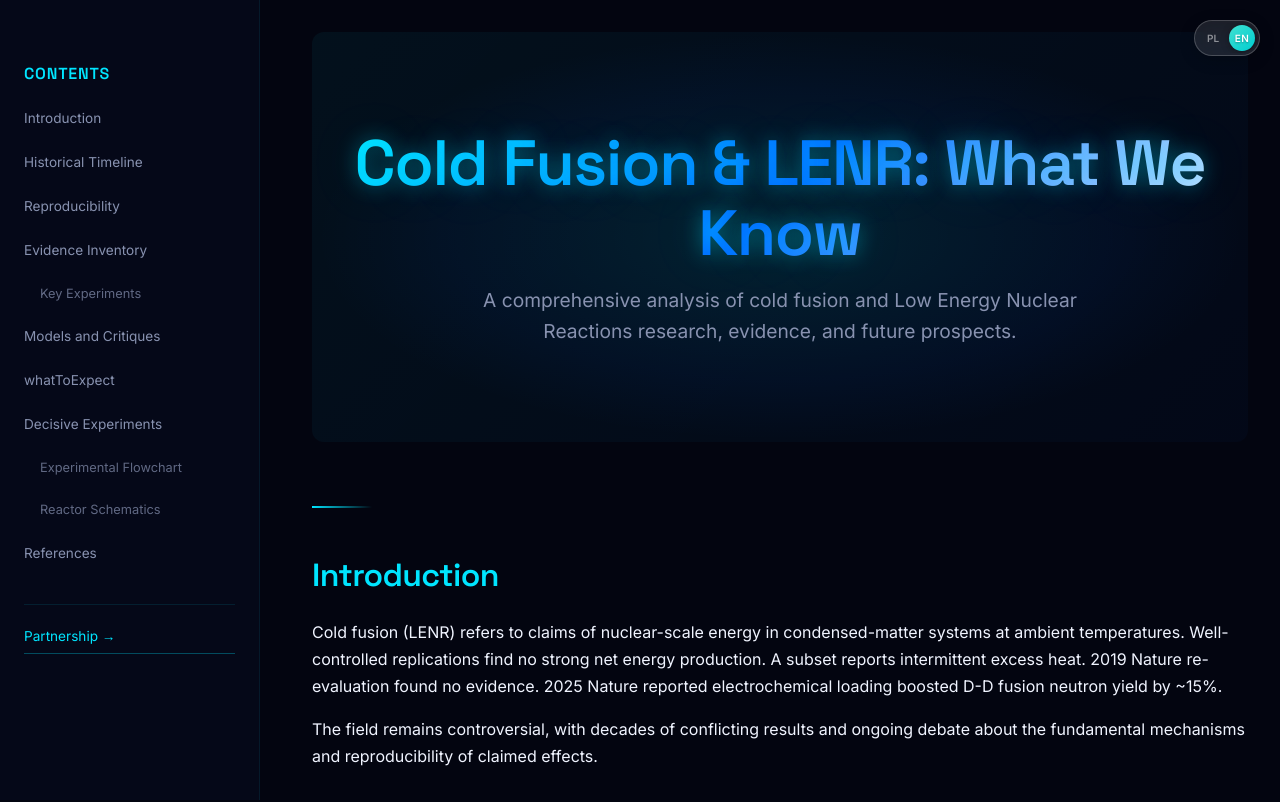
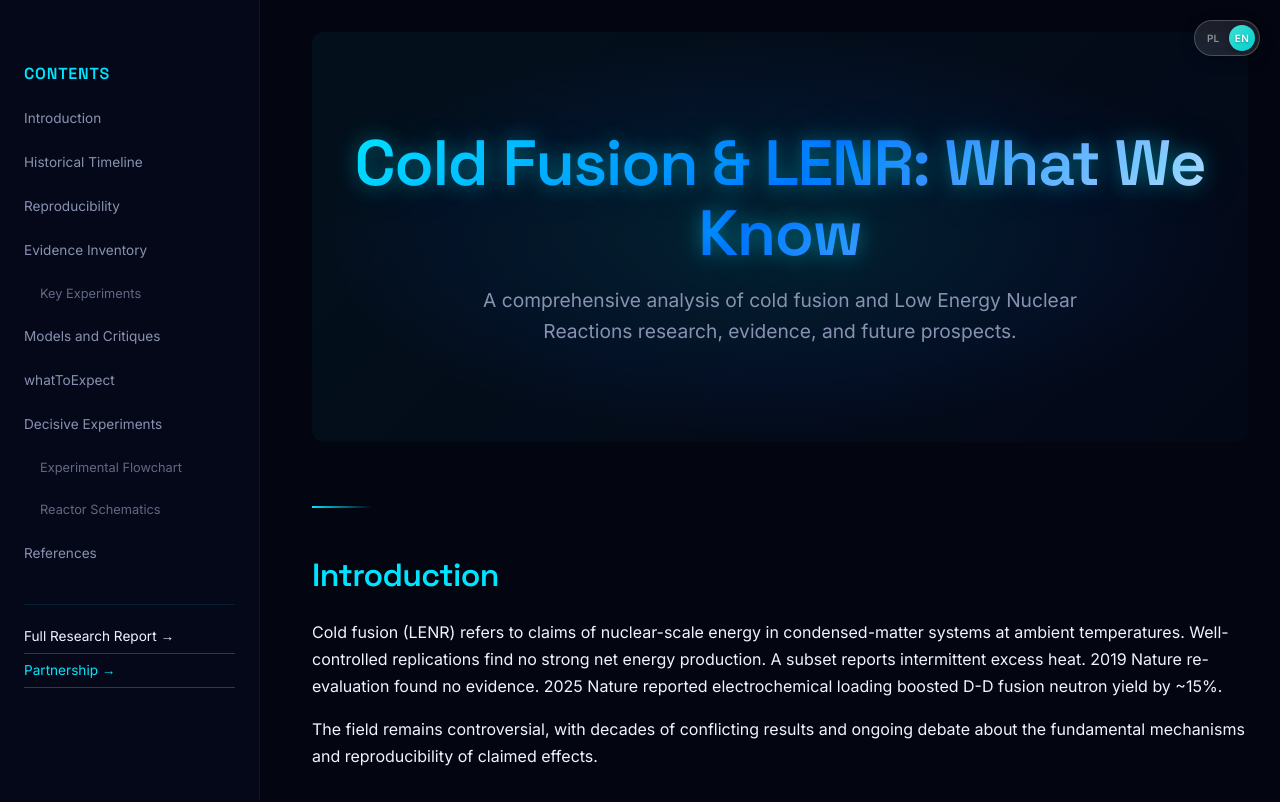
Before and after one commit to Xfaang/cold-fusion, a React (Vite) app: page / in a window 1280 px wide. Shown: the top 802 px of the page. Built offline with nearby package versions, Linux system fonts and the light colour scheme.

Commit message:
add full research link to sidebar

```diff
--- a/src/components/CTA.css
+++ b/src/components/CTA.css
@@ -54,6 +54,26 @@
   box-shadow: 0 0 50px rgba(0, 229, 255, 0.4);
 }
 
+.cta-button-secondary {
+  background: transparent;
+  color: #00e5ff;
+  border: 1px solid rgba(0, 229, 255, 0.4);
+  margin-left: 1rem;
+  box-shadow: none;
+}
+
+.cta-button-secondary:hover {
+  background: rgba(0, 229, 255, 0.1);
+  box-shadow: 0 0 30px rgba(0, 229, 255, 0.2);
+}
+
+@media (max-width: 768px) {
+  .cta-button-secondary {
+    margin-left: 0;
+    margin-top: 1rem;
+  }
+}
+
 .cta-contact {
   margin-top: 2rem;
   display: flex;
--- a/src/components/CTA.tsx
+++ b/src/components/CTA.tsx
@@ -17,6 +17,9 @@ const CTA = () => {
       <a href="https://xavier.xfaang.com/cold-fusion" className="cta-button">
         {isPL ? 'Dowiedz się więcej →' : 'Learn More →'}
       </a>
+      <a href="https://xavier.xfaang.com/blog/2026-02-21-cold-fusion.html" className="cta-button cta-button-secondary" target="_blank" rel="noopener noreferrer">
+        {isPL ? 'Przeczytaj: Kolejność ma znaczenie →' : 'Read: The Sequence Matters →'}
+      </a>
       <div className="cta-contact">
         <a href="mailto:pz@xfaang.com">pz@xfaang.com</a>
         <span className="cta-divider">|</span>
--- a/src/components/Sidebar.tsx
+++ b/src/components/Sidebar.tsx
@@ -3,7 +3,7 @@ import { useLanguage } from '../LanguageContext'
 import './Sidebar.css'
 
 const Sidebar = () => {
-  const { t } = useLanguage()
+  const { t, language } = useLanguage()
   const [activeSection, setActiveSection] = useState('')
   const [isOpen, setIsOpen] = useState(false)
 
@@ -168,6 +168,12 @@ const Sidebar = () => {
         </ul>
         <div style={{ marginTop: '2rem', paddingTop: '1rem', borderTop: '1px solid rgba(0,229,255,0.1)' }}>
           <a
+            href="/full-research"
+            style={{ color: '#f0f4ff', textDecoration: 'none', fontSize: '0.85rem', display: 'block', padding: '0.3rem 0' }}
+          >
+            {language === 'pl' ? 'Pełny Raport Badawczy' : 'Full Research Report'} →
+          </a>
+          <a
             href="https://xavier.xfaang.com/cold-fusion"
             target="_blank"
             rel="noopener noreferrer"
```
